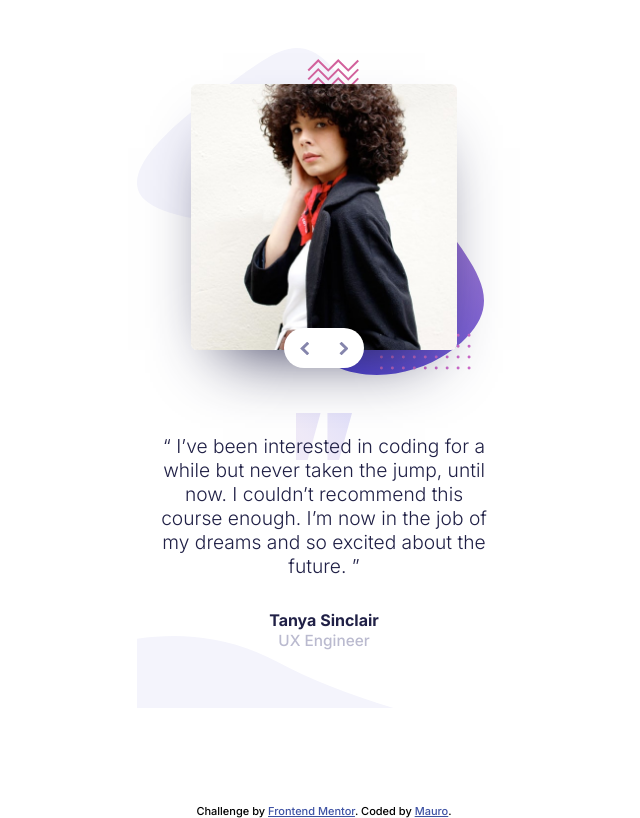
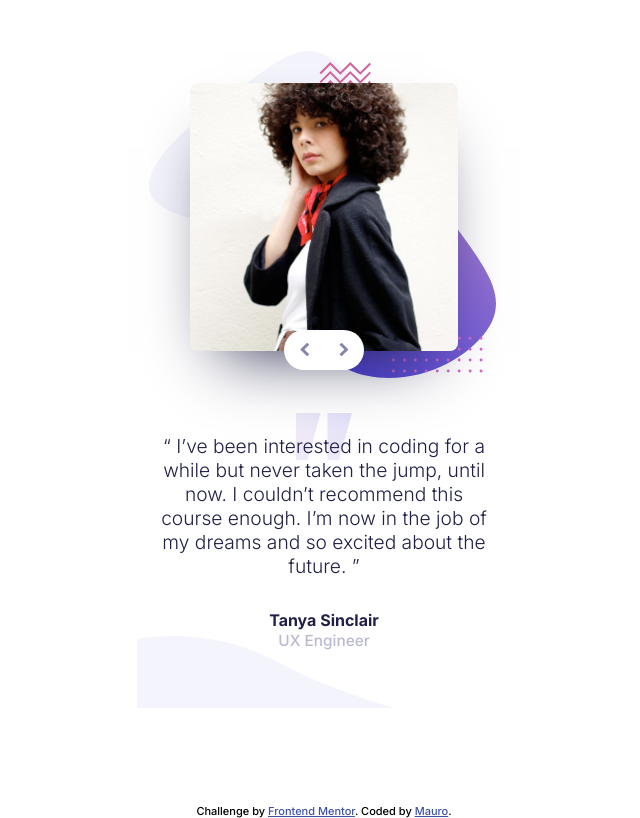
Before and after one commit to MauroLG/fm-coding-bootcamp-testimonials-slider, a plain HTML site: page index.html in a window 1280 px wide. Shown: the whole page, without its empty margins (316-956 px from the left). Drawn offline with Linux system fonts and the light colour scheme.

Commit message:
Improved CSS of profile image and background

```diff
--- a/styles.css
+++ b/styles.css
@@ -37,7 +37,7 @@ body {
     url(./images/pattern-quotes.svg), url(./images/pattern-curve.svg);
   background-repeat: no-repeat;
   background-size: 92.5%, 15%, 100%;
-  background-position: top left, center 59.5%, -30px 104%;
+  background-position: 45% 1%, center 59.5%, -30px 104%;
 }
 
 .top {
@@ -50,8 +50,8 @@ body {
 
 .img-profile {
   margin-top: -0.7rem;
-  width: 71%;
-  border-radius: 0.2rem;
+  width: 71.5%;
+  border-radius: 0.25rem;
   box-shadow: 0 1rem 2rem -1rem hsl(240, 38%, 20%);
 }
 
```
